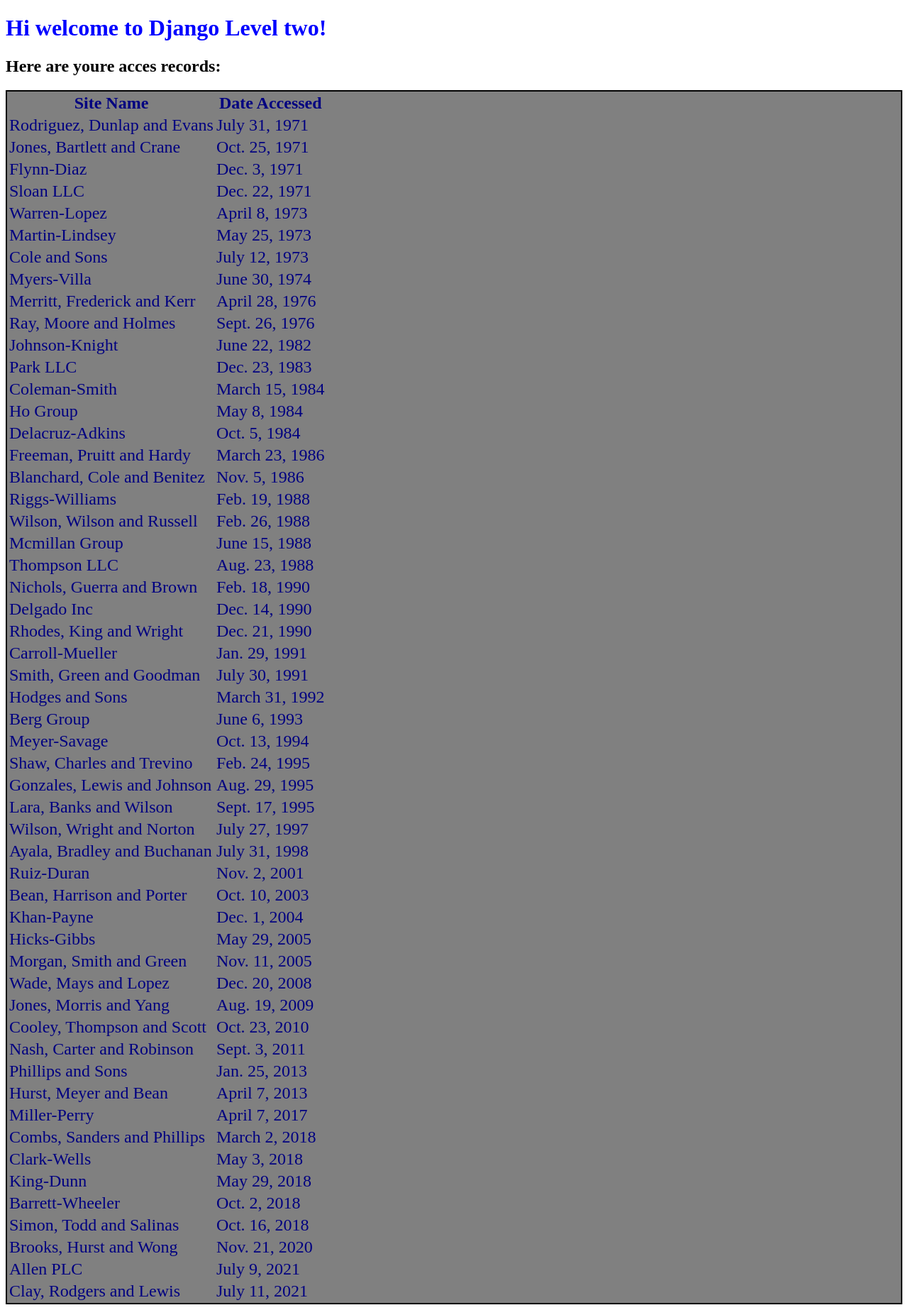
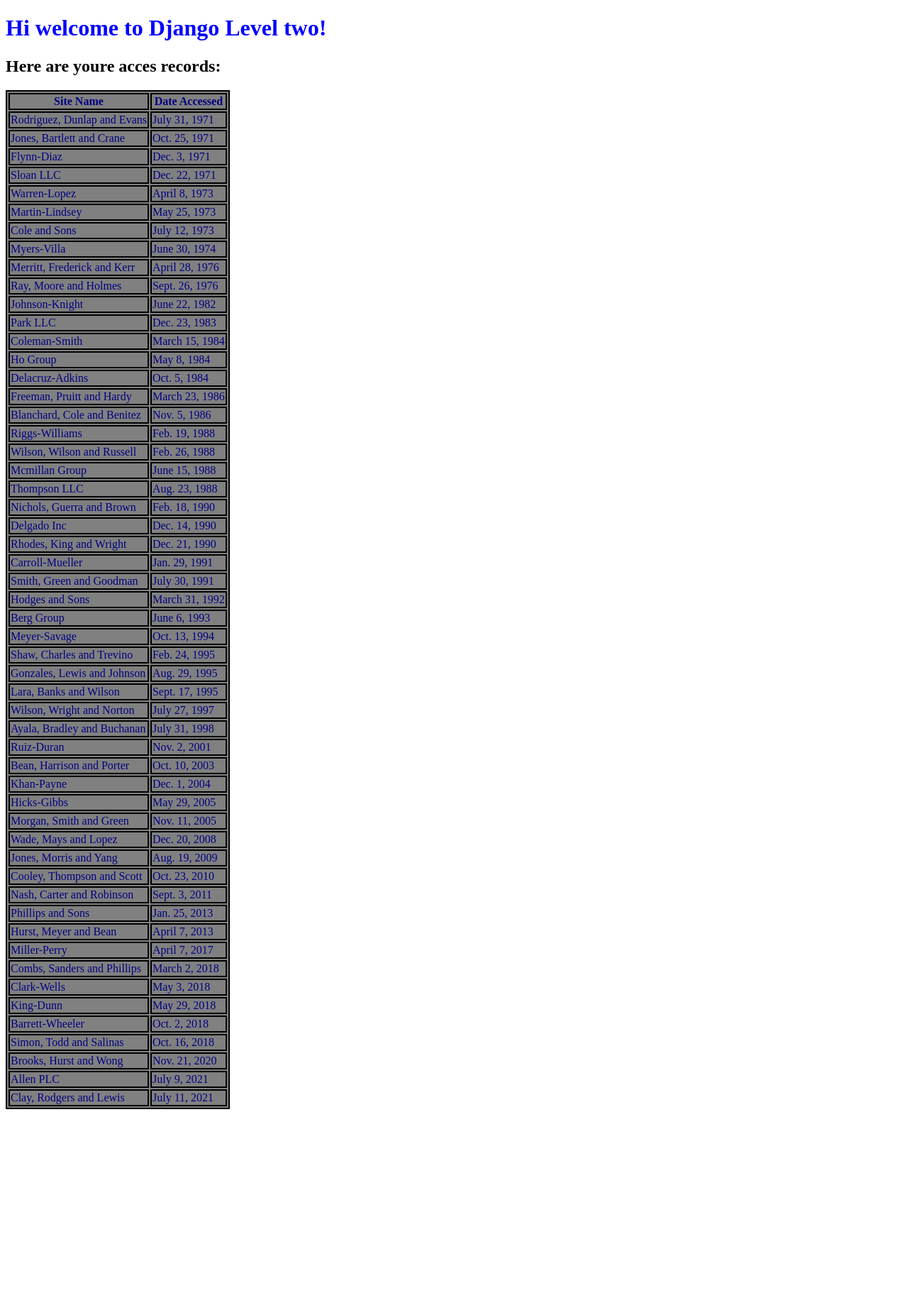
Before and after one commit to mjcupial/django_exe, a Django app: page / in a window 1280 px wide. Shown: the whole page at 71% size. After the commit the page ends 1563 px from the top, so only its background shows below. Run offline with Django 4.2, Linux system fonts and the light colour scheme; data comes from the database, SQL or seed files in the repository.

Commit message:
new table format

```diff
--- a/first_project/static/css/mystyle.css
+++ b/first_project/static/css/mystyle.css
@@ -2,8 +2,7 @@
     color: blue;
 }
 
-.table-container {
-    font-size: 1.5em;
+table, th, td {
     border: 2px solid black;
     color: navy;
     background-color:grey;
```
